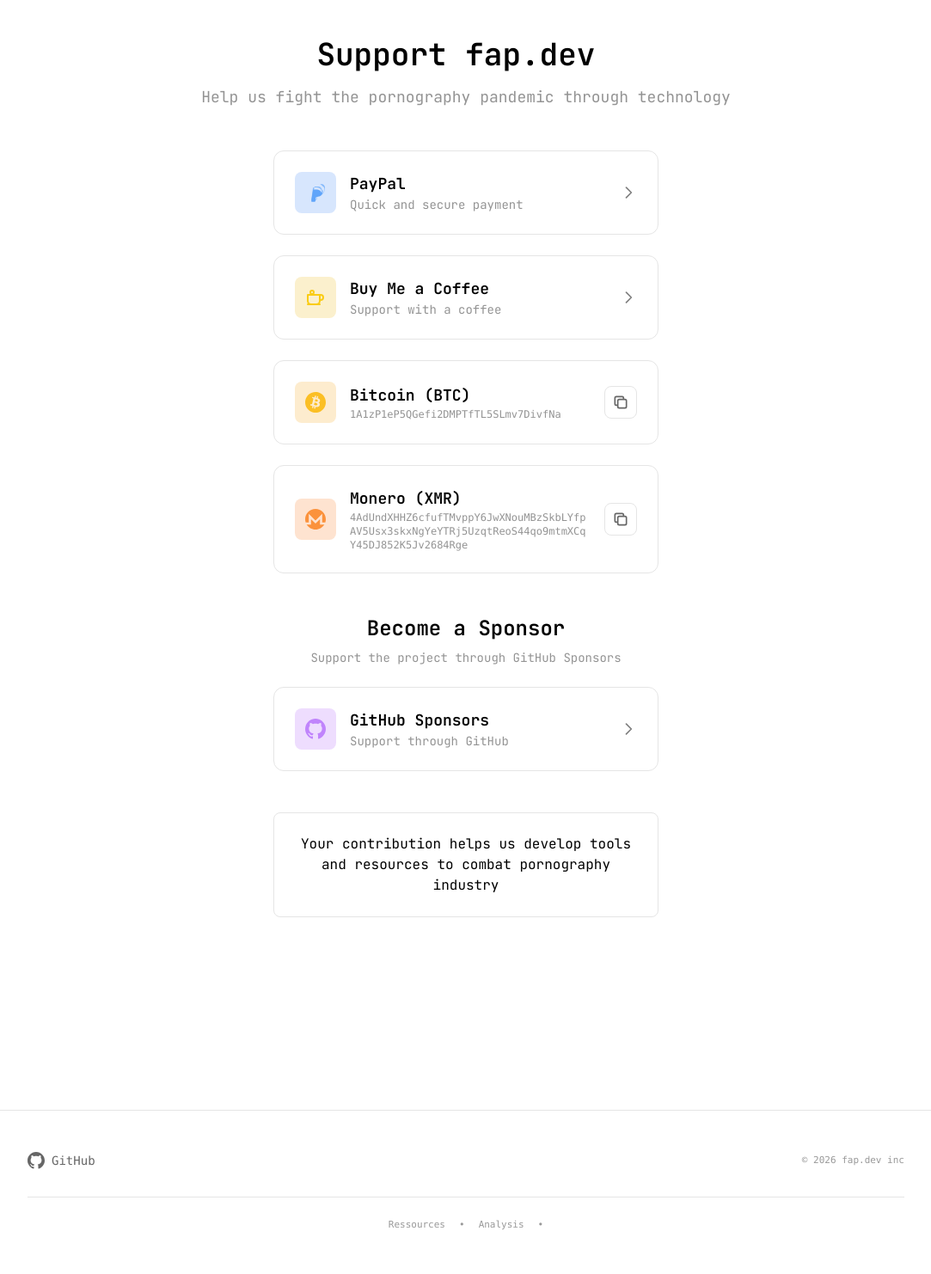
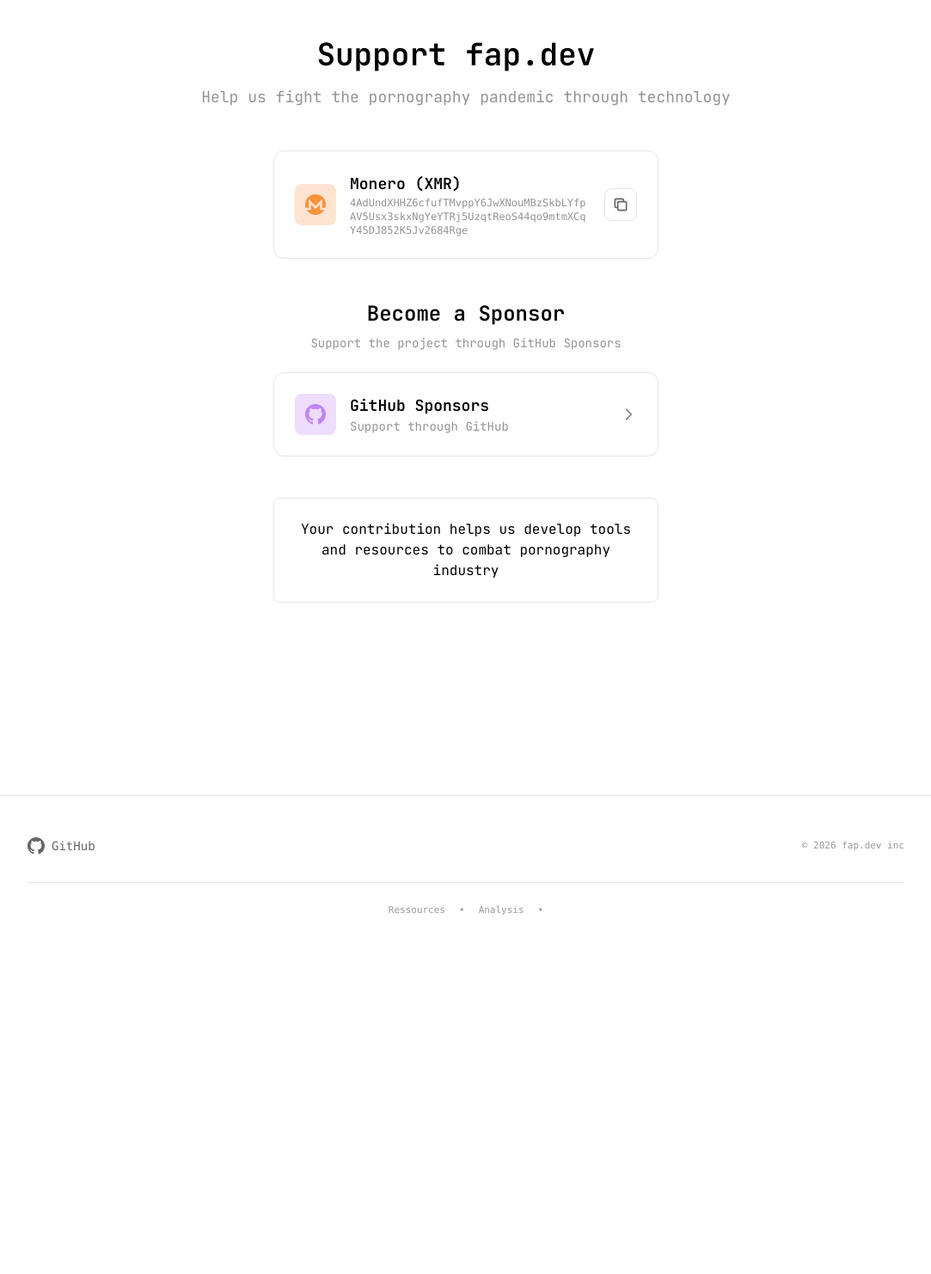
Before and after one commit to OrgaFAP/fap.dev, a Django app: template website/templates/website/donate.html in a window 1280 px wide. Shown: the part 173-1655 px from the top of the page at 86% size, without its empty margins (98-1181 px from the left). After the commit the page ends 1238 px from the top, so only its background shows below. Run offline with Django 5.2, Linux system fonts and the light colour scheme; the template is opened without the code that fills it, so the values that code supplies are empty; some libraries are stand-ins or nearby versions.

Commit message:
comment some sections in donations

```diff
--- a/website/templates/website/donate.html
+++ b/website/templates/website/donate.html
@@ -23,68 +23,68 @@
 
             <div class="grid gap-6 md:grid-cols-1 max-w-md mx-auto">
                 <!-- PayPal Button -->
-                <a href="https://paypal.me/yourpaypalname" target="_blank" rel="noopener noreferrer" class="donation-option-btn group">
-                    <div class="flex items-center justify-between">
-                        <div class="flex items-center gap-4">
-                            <div class="w-12 h-12 bg-blue-500/20 rounded-lg flex items-center justify-center group-hover:bg-blue-500/30 transition-colors">
-                                <svg class="w-6 h-6 text-blue-400" fill="currentColor" viewBox="0 0 24 24">
-                                    <path d="M20.067 8.478c.492.88.556 2.014.3 3.327-.74 3.806-3.276 5.12-6.514 5.12h-.5a.805.805 0 00-.794.68l-.04.22-.63 3.993-.028.15a.806.806 0 01-.795.68H7.723c-.395 0-.688-.362-.617-.75l1.984-12.597a.932.932 0 01.92-.794h2.31c2.016 0 3.847.422 5.003 1.359.366.297.693.638.981 1.015a5.513 5.513 0 01.863 1.597z"/>
-                                    <path d="M17.513 2.01c.37-.007.73.01 1.09.05 1.735.194 2.977.81 3.697 1.926.774 1.202.96 2.87.5 4.928-.675 3.026-2.23 5.017-4.638 5.934-.838.32-1.783.488-2.814.502h-.507a.933.933 0 00-.921.794l-.04.22-.63 3.993a.806.806 0 01-.795.68H7.723c-.395 0-.688-.362-.617-.75L9.09 6.69a.932.932 0 01.92-.794h2.31c2.016 0 3.847.422 5.003 1.359 1.157.937 1.814 2.427 1.605 4.436-.018.177-.04.353-.065.529l-.013.087c.617-1.455.793-2.797.495-4.02-.435-1.782-1.814-2.88-4.065-3.163a9.553 9.553 0 00-1.442-.083H11.55a.932.932 0 00-.92.794L8.646 19.432c-.07.388.222.75.617.75h3.734c.397 0 .736-.283.795-.68l.028-.15.63-3.993.04-.22a.805.805 0 01.794-.68h.5c3.238 0 5.774-1.314 6.514-5.12.256-1.313.192-2.447-.3-3.327z" opacity=".7"/>
-                                </svg>
-                            </div>
-                            <div class="text-left">
-                                <h3 class="font-semibold text-lg">PayPal</h3>
-                                <p class="text-sm opacity-70">Quick and secure payment</p>
-                            </div>
-                        </div>
-                        <svg class="w-5 h-5 opacity-50 group-hover:opacity-100 group-hover:translate-x-1 transition-all" fill="none" stroke="currentColor" viewBox="0 0 24 24">
-                            <path stroke-linecap="round" stroke-linejoin="round" stroke-width="2" d="M9 5l7 7-7 7"/>
-                        </svg>
-                    </div>
-                </a>
+                <!-- <a href="https://paypal.me/yourpaypalname" target="_blank" rel="noopener noreferrer" class="donation-option-btn group"> -->
+                <!--     <div class="flex items-center justify-between"> -->
+                <!--         <div class="flex items-center gap-4"> -->
+                <!--             <div class="w-12 h-12 bg-blue-500/20 rounded-lg flex items-center justify-center group-hover:bg-blue-500/30 transition-colors"> -->
+                <!--                 <svg class="w-6 h-6 text-blue-400" fill="currentColor" viewBox="0 0 24 24"> -->
+                <!--                     <path d="M20.067 8.478c.492.88.556 2.014.3 3.327-.74 3.806-3.276 5.12-6.514 5.12h-.5a.805.805 0 00-.794.68l-.04.22-.63 3.993-.028.15a.806.806 0 01-.795.68H7.723c-.395 0-.688-.362-.617-.75l1.984-12.597a.932.932 0 01.92-.794h2.31c2.016 0 3.847.422 5.003 1.359.366.297.693.638.981 1.015a5.513 5.513 0 01.863 1.597z"/> -->
+                <!--                     <path d="M17.513 2.01c.37-.007.73.01 1.09.05 1.735.194 2.977.81 3.697 1.926.774 1.202.96 2.87.5 4.928-.675 3.026-2.23 5.017-4.638 5.934-.838.32-1.783.488-2.814.502h-.507a.933.933 0 00-.921.794l-.04.22-.63 3.993a.806.806 0 01-.795.68H7.723c-.395 0-.688-.362-.617-.75L9.09 6.69a.932.932 0 01.92-.794h2.31c2.016 0 3.847.422 5.003 1.359 1.157.937 1.814 2.427 1.605 4.436-.018.177-.04.353-.065.529l-.013.087c.617-1.455.793-2.797.495-4.02-.435-1.782-1.814-2.88-4.065-3.163a9.553 9.553 0 00-1.442-.083H11.55a.932.932 0 00-.92.794L8.646 19.432c-.07.388.222.75.617.75h3.734c.397 0 .736-.283.795-.68l.028-.15.63-3.993.04-.22a.805.805 0 01.794-.68h.5c3.238 0 5.774-1.314 6.514-5.12.256-1.313.192-2.447-.3-3.327z" opacity=".7"/> -->
+                <!--                 </svg> -->
+                <!--             </div> -->
+                <!--             <div class="text-left"> -->
+                <!--                 <h3 class="font-semibold text-lg">PayPal</h3> -->
+                <!--                 <p class="text-sm opacity-70">Quick and secure payment</p> -->
+                <!--             </div> -->
+                <!--         </div> -->
+                <!--         <svg class="w-5 h-5 opacity-50 group-hover:opacity-100 group-hover:translate-x-1 transition-all" fill="none" stroke="currentColor" viewBox="0 0 24 24"> -->
+                <!--             <path stroke-linecap="round" stroke-linejoin="round" stroke-width="2" d="M9 5l7 7-7 7"/> -->
+                <!--         </svg> -->
+                <!--     </div> -->
+                <!-- </a> -->
 
                 <!-- Buy Me a Coffee -->
-                <a href="https://www.buymeacoffee.com/yourusername" target="_blank" rel="noopener noreferrer" class="donation-option-btn group">
-                    <div class="flex items-center justify-between">
-                        <div class="flex items-center gap-4">
-                            <div class="w-12 h-12 bg-yellow-500/20 rounded-lg flex items-center justify-center group-hover:bg-yellow-500/30 transition-colors">
-                                <svg class="w-6 h-6 text-yellow-400" fill="none" stroke="currentColor" stroke-width="2" viewBox="0 0 24 24" xmlns="http://www.w3.org/2000/svg">
-                                    <path stroke-linecap="round" stroke-linejoin="round" d="M3 9h14v7a4 4 0 01-4 4H7a4 4 0 01-4-4V9z"/>
-                                    <path stroke-linecap="round" stroke-linejoin="round" d="M17 9h1a3 3 0 010 6h-1"/>
-                                    <path stroke-linecap="round" stroke-linejoin="round" d="M6 6c0-1 .5-2 2-2s2 1 2 2-.5 2-2 2-2-1-2-2z"/>
-                                    <path stroke-linecap="round" stroke-linejoin="round" d="M3 20h14"/>
-                                </svg>
-                            </div>
-                            <div class="text-left">
-                                <h3 class="font-semibold text-lg">Buy Me a Coffee</h3>
-                                <p class="text-sm opacity-70">Support with a coffee</p>
-                            </div>
-                        </div>
-                        <svg class="w-5 h-5 opacity-50 group-hover:opacity-100 group-hover:translate-x-1 transition-all" fill="none" stroke="currentColor" viewBox="0 0 24 24">
-                            <path stroke-linecap="round" stroke-linejoin="round" stroke-width="2" d="M9 5l7 7-7 7"/>
-                        </svg>
-                    </div>
-                </a>
+                <!-- <a href="https://www.buymeacoffee.com/yourusername" target="_blank" rel="noopener noreferrer" class="donation-option-btn group"> -->
+                <!--     <div class="flex items-center justify-between"> -->
+                <!--         <div class="flex items-center gap-4"> -->
+                <!--             <div class="w-12 h-12 bg-yellow-500/20 rounded-lg flex items-center justify-center group-hover:bg-yellow-500/30 transition-colors"> -->
+                <!--                 <svg class="w-6 h-6 text-yellow-400" fill="none" stroke="currentColor" stroke-width="2" viewBox="0 0 24 24" xmlns="http://www.w3.org/2000/svg"> -->
+                <!--                     <path stroke-linecap="round" stroke-linejoin="round" d="M3 9h14v7a4 4 0 01-4 4H7a4 4 0 01-4-4V9z"/> -->
+                <!--                     <path stroke-linecap="round" stroke-linejoin="round" d="M17 9h1a3 3 0 010 6h-1"/> -->
+                <!--                     <path stroke-linecap="round" stroke-linejoin="round" d="M6 6c0-1 .5-2 2-2s2 1 2 2-.5 2-2 2-2-1-2-2z"/> -->
+                <!--                     <path stroke-linecap="round" stroke-linejoin="round" d="M3 20h14"/> -->
+                <!--                 </svg> -->
+                <!--             </div> -->
+                <!--             <div class="text-left"> -->
+                <!--                 <h3 class="font-semibold text-lg">Buy Me a Coffee</h3> -->
+                <!--                 <p class="text-sm opacity-70">Support with a coffee</p> -->
+                <!--             </div> -->
+                <!--         </div> -->
+                <!--         <svg class="w-5 h-5 opacity-50 group-hover:opacity-100 group-hover:translate-x-1 transition-all" fill="none" stroke="currentColor" viewBox="0 0 24 24"> -->
+                <!--             <path stroke-linecap="round" stroke-linejoin="round" stroke-width="2" d="M9 5l7 7-7 7"/> -->
+                <!--         </svg> -->
+                <!--     </div> -->
+                <!-- </a> -->
 
                 <!-- Bitcoin -->
-                <div class="donation-option-btn">
-                    <div class="flex items-center gap-4">
-                        <div class="w-12 h-12 bg-amber-500/20 rounded-lg flex items-center justify-center transition-colors">
-                            <svg class="w-6 h-6 text-amber-400" fill="currentColor" viewBox="0 0 24 24">
-                                <path d="M23.638 14.904c-1.602 6.43-8.113 10.34-14.542 8.736C2.67 22.05-1.244 15.525.362 9.105 1.962 2.67 8.475-1.243 14.9.358c6.43 1.605 10.342 8.115 8.738 14.548v-.002zm-6.35-4.613c.24-1.59-.974-2.45-2.64-3.03l.54-2.153-1.315-.33-.525 2.107c-.345-.087-.705-.167-1.064-.25l.526-2.127-1.32-.33-.54 2.165c-.285-.067-.565-.132-.84-.2l-1.815-.45-.35 1.407s.975.225.955.236c.535.136.63.486.615.766l-1.477 5.92c-.075.166-.24.406-.614.314.015.02-.96-.24-.96-.24l-.66 1.51 1.71.426.93.242-.54 2.19 1.32.327.54-2.17c.36.1.705.19 1.05.273l-.51 2.154 1.32.33.545-2.19c2.24.427 3.93.257 4.64-1.774.57-1.637-.03-2.58-1.217-3.196.854-.193 1.5-.76 1.68-1.93h.01zm-3.01 4.22c-.404 1.64-3.157.75-4.05.53l.72-2.9c.896.23 3.757.67 3.33 2.37zm.41-4.24c-.37 1.49-2.662.735-3.405.55l.654-2.64c.744.18 3.137.524 2.75 2.084v.006z"/>
-                            </svg>
-                        </div>
-                        <div class="text-left flex-1">
-                            <h3 class="font-semibold text-lg">Bitcoin (BTC)</h3>
-                            <p class="text-xs opacity-70 font-mono break-all" id="btc-address">1A1zP1eP5QGefi2DMPTfTL5SLmv7DivfNa</p>
-                        </div>
-                        <button onclick="copyAddress('btc-address', this)" class="copy-btn">
-                            <svg class="w-5 h-5" fill="none" stroke="currentColor" viewBox="0 0 24 24">
-                                <path stroke-linecap="round" stroke-linejoin="round" stroke-width="2" d="M8 16H6a2 2 0 01-2-2V6a2 2 0 012-2h8a2 2 0 012 2v2m-6 12h8a2 2 0 002-2v-8a2 2 0 00-2-2h-8a2 2 0 00-2 2v8a2 2 0 002 2z"/>
-                            </svg>
-                        </button>
-                    </div>
-                </div>
+                <!-- <div class="donation-option-btn"> -->
+                <!--     <div class="flex items-center gap-4"> -->
+                <!--         <div class="w-12 h-12 bg-amber-500/20 rounded-lg flex items-center justify-center transition-colors"> -->
+                <!--             <svg class="w-6 h-6 text-amber-400" fill="currentColor" viewBox="0 0 24 24"> -->
+                <!--                 <path d="M23.638 14.904c-1.602 6.43-8.113 10.34-14.542 8.736C2.67 22.05-1.244 15.525.362 9.105 1.962 2.67 8.475-1.243 14.9.358c6.43 1.605 10.342 8.115 8.738 14.548v-.002zm-6.35-4.613c.24-1.59-.974-2.45-2.64-3.03l.54-2.153-1.315-.33-.525 2.107c-.345-.087-.705-.167-1.064-.25l.526-2.127-1.32-.33-.54 2.165c-.285-.067-.565-.132-.84-.2l-1.815-.45-.35 1.407s.975.225.955.236c.535.136.63.486.615.766l-1.477 5.92c-.075.166-.24.406-.614.314.015.02-.96-.24-.96-.24l-.66 1.51 1.71.426.93.242-.54 2.19 1.32.327.54-2.17c.36.1.705.19 1.05.273l-.51 2.154 1.32.33.545-2.19c2.24.427 3.93.257 4.64-1.774.57-1.637-.03-2.58-1.217-3.196.854-.193 1.5-.76 1.68-1.93h.01zm-3.01 4.22c-.404 1.64-3.157.75-4.05.53l.72-2.9c.896.23 3.757.67 3.33 2.37zm.41-4.24c-.37 1.49-2.662.735-3.405.55l.654-2.64c.744.18 3.137.524 2.75 2.084v.006z"/> -->
+                <!--             </svg> -->
+                <!--         </div> -->
+                <!--         <div class="text-left flex-1"> -->
+                <!--             <h3 class="font-semibold text-lg">Bitcoin (BTC)</h3> -->
+                <!--             <p class="text-xs opacity-70 font-mono break-all" id="btc-address">1A1zP1eP5QGefi2DMPTfTL5SLmv7DivfNa</p> -->
+                <!--         </div> -->
+                <!--         <button onclick="copyAddress('btc-address', this)" class="copy-btn"> -->
+                <!--             <svg class="w-5 h-5" fill="none" stroke="currentColor" viewBox="0 0 24 24"> -->
+                <!--                 <path stroke-linecap="round" stroke-linejoin="round" stroke-width="2" d="M8 16H6a2 2 0 01-2-2V6a2 2 0 012-2h8a2 2 0 012 2v2m-6 12h8a2 2 0 002-2v-8a2 2 0 00-2-2h-8a2 2 0 00-2 2v8a2 2 0 002 2z"/> -->
+                <!--             </svg> -->
+                <!--         </button> -->
+                <!--     </div> -->
+                <!-- </div> -->
 
                 <!-- Monero -->
                 <div class="donation-option-btn">
```
